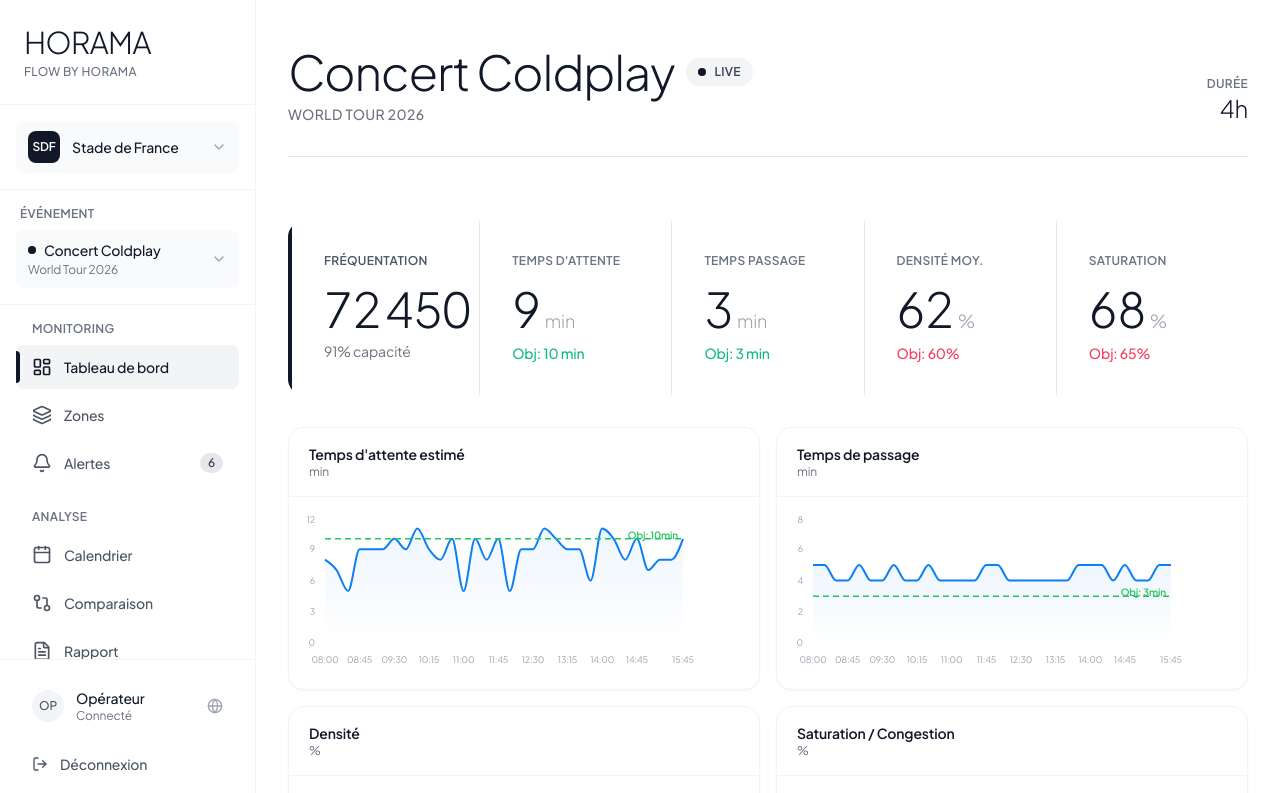
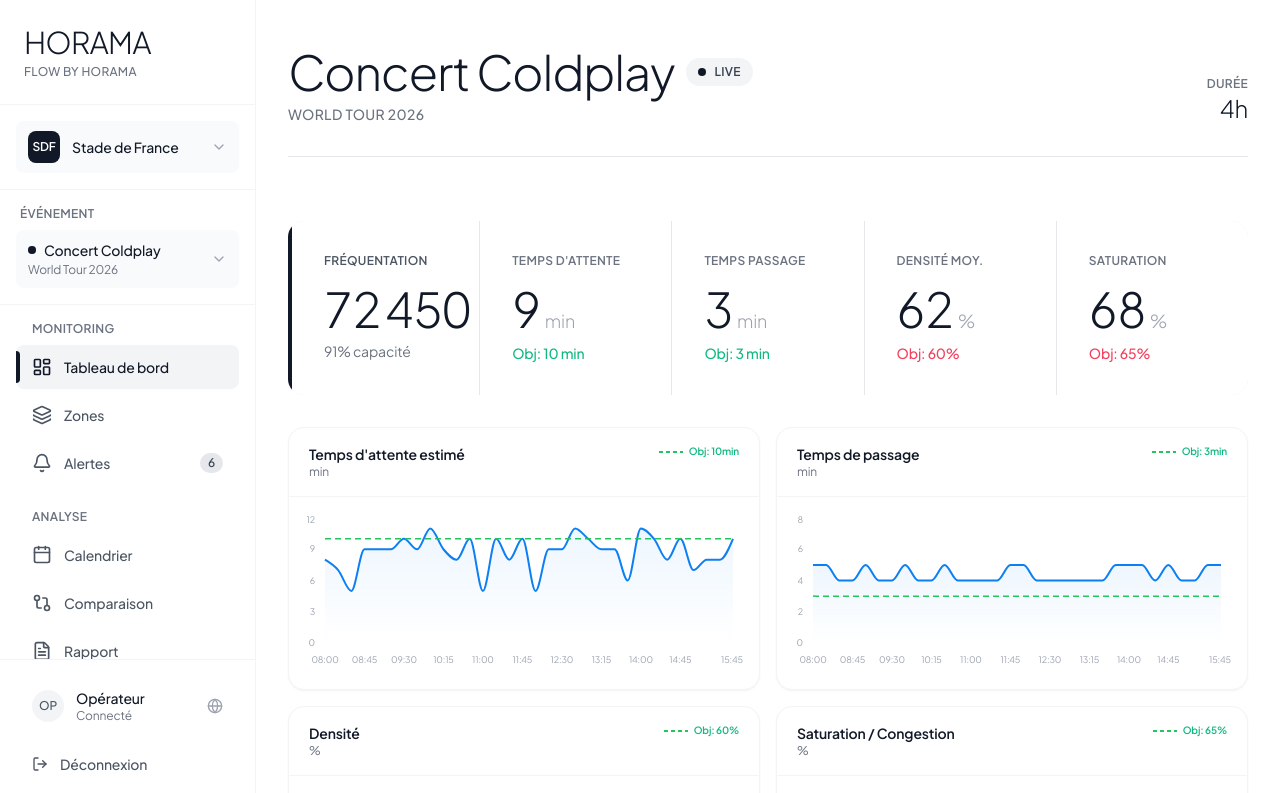
Before and after one commit to Horama-ai/Horama-Flow-D-mo, a React (Vite) app: page / in a window 1280 px wide. Shown: the top 793 px of the page. Built offline with nearby package versions, Linux system fonts and the light colour scheme.

Commit message:
Dashboard: légende obj

```diff
--- a/src/pages/Dashboard.tsx
+++ b/src/pages/Dashboard.tsx
@@ -35,14 +35,22 @@
     objective?: number;
   }) => (
     <Card className="overflow-hidden">
-      <div className="px-4 lg:px-5 py-3 lg:py-4 border-b border-gray-100">
-        <h3 className="text-sm font-semibold text-gray-900">{title}</h3>
-        <p className="text-xs text-gray-500">{unit}</p>
+      <div className="px-4 lg:px-5 py-3 lg:py-4 border-b border-gray-100 flex items-start justify-between">
+        <div>
+          <h3 className="text-sm font-semibold text-gray-900">{title}</h3>
+          <p className="text-xs text-gray-500">{unit}</p>
+        </div>
+        {objective !== undefined && (
+          <div className="flex items-center gap-1.5">
+            <svg width="24" height="2" className="flex-shrink-0"><line x1="0" y1="1" x2="24" y2="1" stroke="#22c55e" strokeWidth="2" strokeDasharray="4 3" /></svg>
+            <span className="text-[10px] font-semibold text-emerald-500 whitespace-nowrap">Obj: {objective}{unit}</span>
+          </div>
+        )}
       </div>
       <div className="p-3 lg:p-4">
         <div className="h-32 lg:h-40">
           <ResponsiveContainer width="100%" height="100%">
-            <AreaChart data={data} margin={{ top: 5, right: 60, left: -10, bottom: 0 }}>
+            <AreaChart data={data} margin={{ top: 5, right: 10, left: -10, bottom: 0 }}>
               <defs>
                 <linearGradient id={gradientId} x1="0" y1="0" x2="0" y2="1">
                   <stop offset="0%" stopColor="#0c7ff2" stopOpacity={0.12} />
@@ -81,14 +89,6 @@
                   stroke="#22c55e"
                   strokeWidth={1.5}
                   strokeDasharray="6 4"
-                  label={{
-                    value: `Obj: ${objective}${unit}`,
-                    position: 'insideTopRight',
-                    fill: '#22c55e',
-                    fontSize: 10,
-                    fontWeight: 600,
-                    dy: -12
-                  }}
                 />
               )}
               <Area
```
